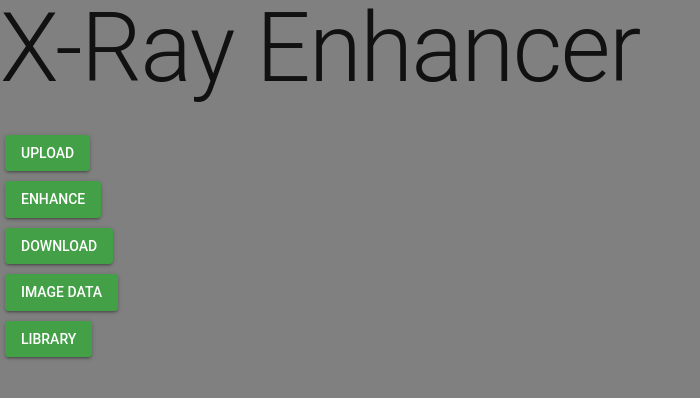
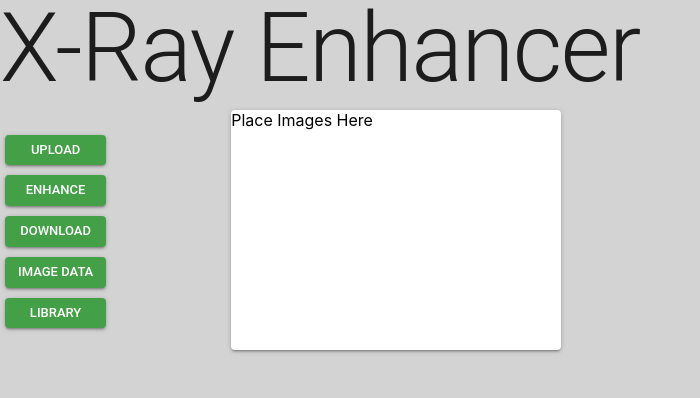
Before and after one commit to HL232/bme590final, a React (Create React App) app in the folder react-ui/: page / in a window 1280 px wide. Shown: the top 398 px of the page, without its empty margins (0-700 px from the left). Built offline with nearby package versions, Linux system fonts and the light colour scheme.

Commit message:
Fixed Buttons on the left side. Messed around with styling and added a grid so I can start aligning things when the components actually start to work.

```diff
--- a/react-ui/src/App.js
+++ b/react-ui/src/App.js
@@ -2,9 +2,8 @@ import React, { Component } from 'react';
 import logo from './logo.svg';
 import './App.css';
 import leftSide from './leftSide' ;
-import {Button, Typography} from '@material-ui/core';
+import {Button, Typography, Grid, Paper} from '@material-ui/core';
 import axios from 'axios'
-
 import { withStyles, MuiThemeProvider, createMuiTheme } from '@material-ui/core/styles';
 import green from '@material-ui/core/colors/green';
 
@@ -17,6 +16,10 @@ const theme = createMuiTheme({
       main: '#00c853',
     },
     overrides: {
+      Paper: {
+        color: 'gray',
+        background: 'gray'
+      },
       MuiButton: {
         root: {
           color: 'green'
@@ -30,7 +33,7 @@ const theme = createMuiTheme({
 class App extends Component {
   render() {
 
-    document.body.style = 'background: grey;';
+    document.body.style = 'background: lightgray;';
     return (
       <MuiThemeProvider theme={theme}>
 
@@ -40,35 +43,47 @@ class App extends Component {
         X-Ray Enhancer
       </Typography>
 
-        <Button variant="contained" color="primary" style= {{margin: '5px'}} onClick={this.Upload}>
+    <Grid container direction='row' spacing={10} spacing={40}>
+
+      <Grid item xs={1.5} color='gray'>
+        <Button variant="contained" fullWidth={true} size ='small' color="primary" style= {{margin: '5px'}} onClick={this.Upload}>
          Upload
        </Button>
 
           <br />
 
-        <Button variant="contained" color="primary" style= {{margin: '5px'}} >
+        <Button variant="contained" fullWidth={true} size ='small' color="primary" style= {{margin: '5px'}} >
          Enhance
         </Button>
 
          <br />
 
-        <Button variant="contained" color="primary" style= {{margin: '5px'}} >
+        <Button variant="contained" fullWidth={true} size ='small' color="primary" style= {{margin: '5px'}} >
          Download
        </Button>
 
          <br />
 
-        <Button variant="contained" color="primary" style= {{margin: '5px'}}>
+        <Button variant="contained" fullWidth={true} size ='small' color="primary" style= {{margin: '5px'}}>
           Image Data
         </Button>
 
          <br />
 
-        <Button variant="contained" color="primary" style= {{margin: '5px'}}>
+        <Button variant="contained" fullWidth={true} size ='small' color="primary" style= {{margin: '5px'}}>
              Library
         </Button>
 
         <leftSideButtons />
+        </Grid>
+        <Grid xs={1}>
+        </Grid>
+        <Grid xs={3}>
+        <Paper>
+        Place Images Here <br /> <br /> <br /> <br /> <br /> <br /> <br /> <br /> <br /> <br /> <br /> <br />
+        </Paper>
+        </Grid>
+      </Grid>
 
       </div>
       </MuiThemeProvider>
```
Lines whose indentation alone changed are shown as unchanged.
